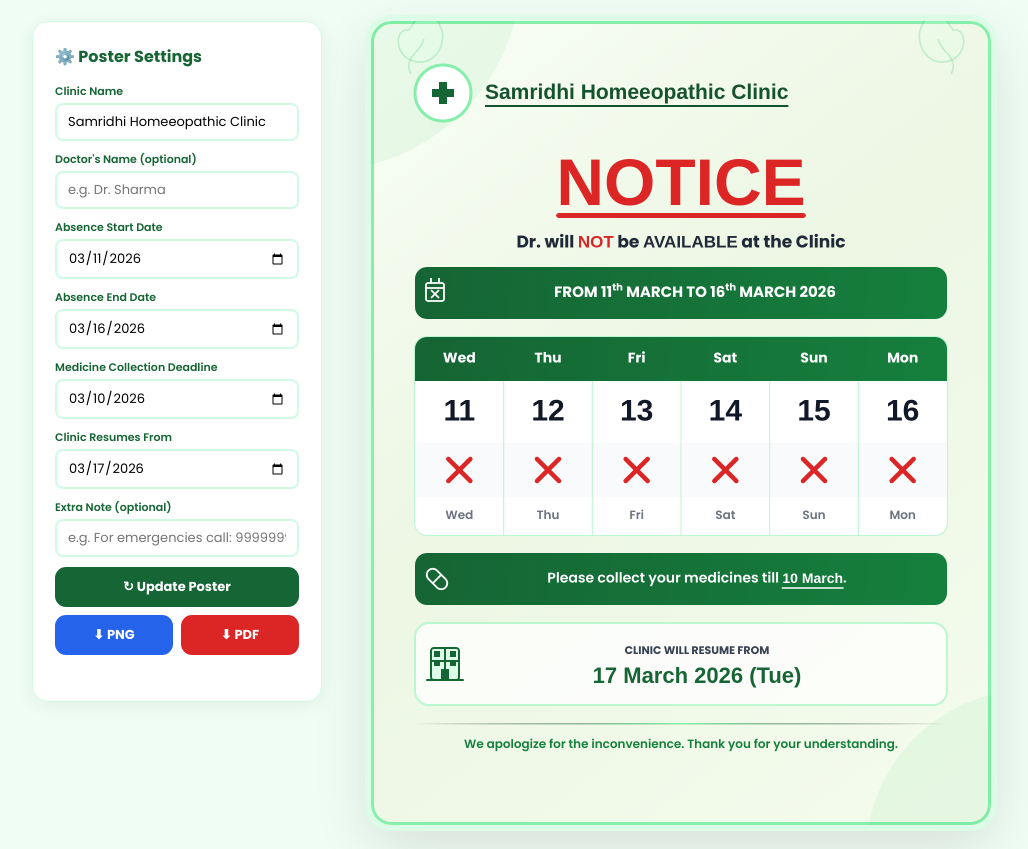
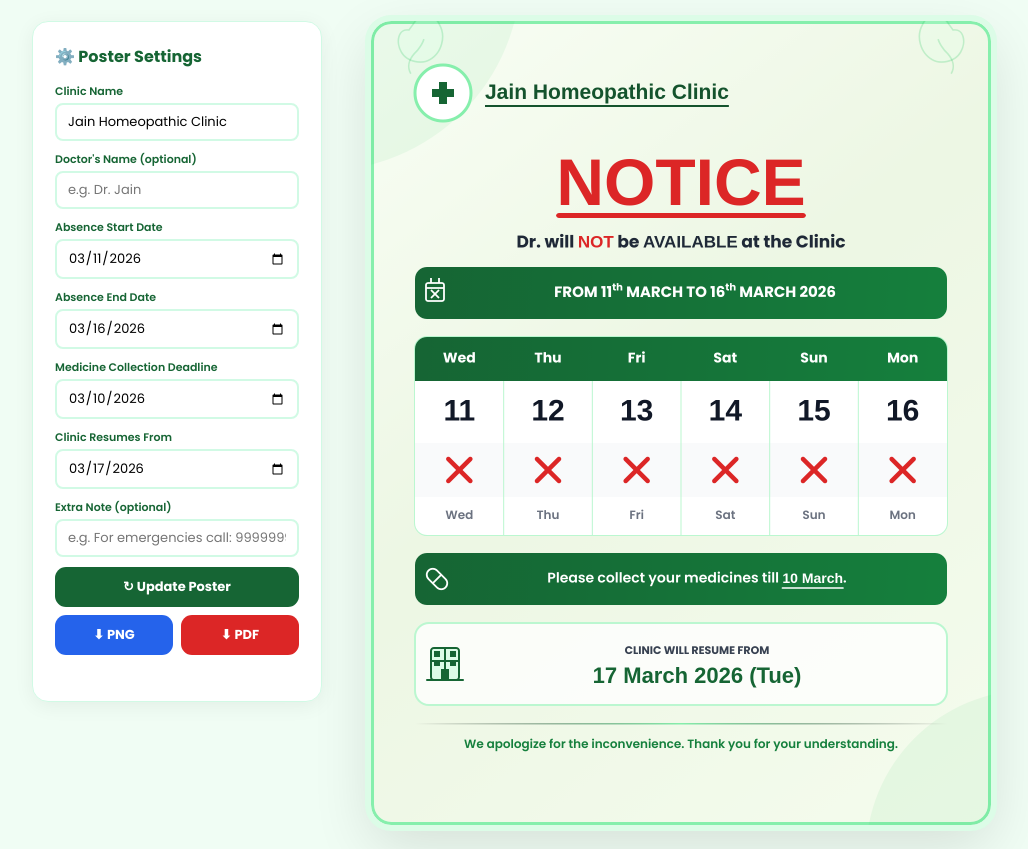
Before and after one commit to meYashJain/clinic-poster, a plain HTML site: page index.html in a window 1280 px wide. Shown: the part 86-935 px from the top of the page, without its empty margins (118-1146 px from the left). Drawn offline with nearby package versions, Linux system fonts and the light colour scheme.

Commit message:
Update index.html

```diff
--- a/index.html
+++ b/index.html
@@ -39,9 +39,9 @@
   <div class="cp">
     <h2>⚙️ Poster Settings</h2>
     <label>Clinic Name</label>
-    <input id="clinicName" type="text" value="Samridhi Homeeopathic Clinic"/>
+    <input id="clinicName" type="text" value="Jain Homeopathic Clinic"/>
     <label>Doctor's Name (optional)</label>
-    <input id="doctorName" type="text" placeholder="e.g. Dr. Sharma"/>
+    <input id="doctorName" type="text" placeholder="e.g. Dr. Jain"/>
     <label>Absence Start Date</label>
     <input id="startDate" type="date" value="2026-03-11"/>
     <label>Absence End Date</label>
```
